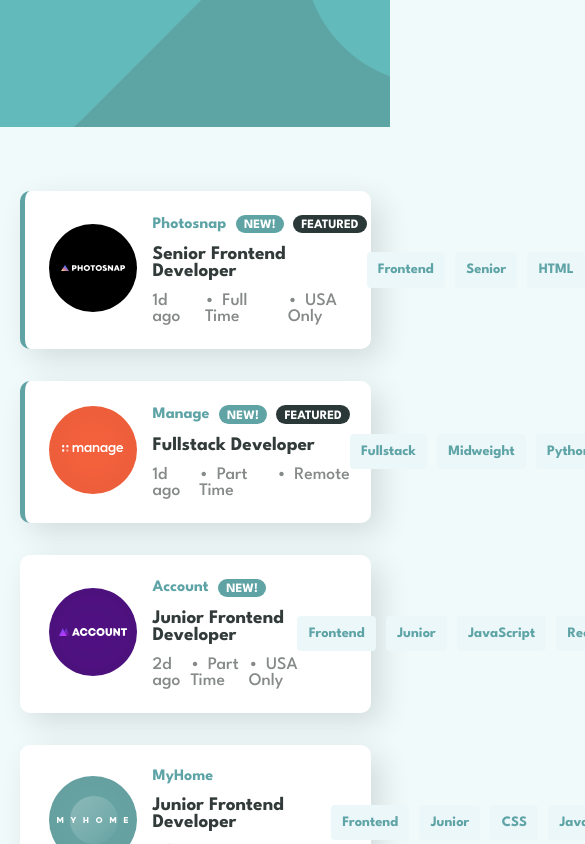
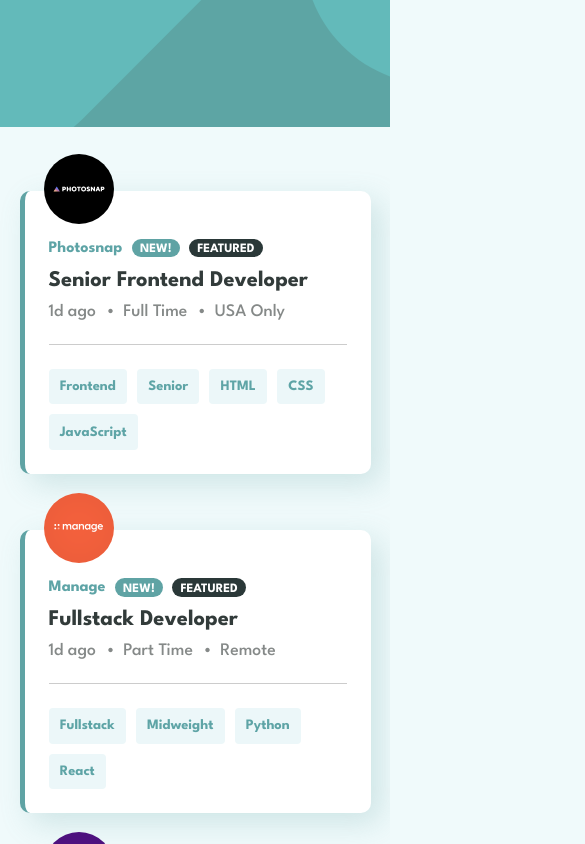
Before and after one commit to gwtpraveen/static-job-listings, a React (Create React App) app: page / in a window 390 px wide. Shown: the top 844 px of the page, 585 px wide, since content can reach past the window. Built offline with nearby package versions, Linux system fonts and the light colour scheme.

Commit message:
add mobile styles to result component

```diff
--- a/src/component/searchBar.jsx
+++ b/src/component/searchBar.jsx
@@ -1,7 +1,6 @@
 import "../style/css/searchBar.css";
 
 const SearchBar = ({filters, removeFilter, clearAllFilters}) => {
-    console.log(filters)
     return (
         <header className="searchBox">
             {filters.length > 0 && <div className="searchRow">
--- a/src/style/css/result.css
+++ b/src/style/css/result.css
@@ -8,9 +8,10 @@
   justify-content: space-between;
   background-color: #fff;
   padding: 1.5rem;
-  box-shadow: 10px 10px 30px rgba(0, 0, 0, 0.123);
+  box-shadow: 10px 10px 30px rgba(95, 163, 164, 0.2392156863);
   border-left: 5px solid #5fa3a4;
   border-radius: 10px;
+  position: relative;
 }
 .jobPost .leftSide {
   display: flex;
@@ -40,7 +41,7 @@
   background-color: #5fa3a4;
 }
 .jobPost .details .position {
-  font-size: 1.2rem;
+  font-size: 1.4rem;
   margin: 0.8rem auto;
   color: #323b3a;
 }
@@ -61,8 +62,11 @@
 .jobPost .tags {
   display: flex;
   gap: 10px;
+  justify-content: flex-end;
   font-size: 0.9rem;
   font-weight: 700;
+  flex-wrap: wrap;
+  flex-basis: 50%;
 }
 .jobPost .tags .tag {
   background-color: #ecf7f9;
@@ -76,4 +80,32 @@
   cursor: pointer;
 }
 
+@media (max-width: 900px) {
+  .jobPost {
+    flex-direction: column;
+    align-items: flex-start;
+    max-width: 400px;
+    padding-top: 3rem;
+    margin-top: 3.5rem;
+  }
+  .jobPost .leftSide {
+    margin-bottom: 1.5rem;
+  }
+  .jobPost .leftSide .logo {
+    position: absolute;
+    top: 0;
+    left: 1.2rem;
+    width: 70px;
+    transform: translateY(-50%);
+  }
+  .jobPost .leftSide .logo img {
+    width: 100%;
+  }
+  .jobPost .tags {
+    justify-content: flex-start;
+    border-top: 1px solid rgba(0, 0, 0, 0.201);
+    padding-top: 1.5rem;
+  }
+}
+
 /*# sourceMappingURL=result.css.map */
--- a/src/style/scss/result.scss
+++ b/src/style/scss/result.scss
@@ -7,9 +7,10 @@
     justify-content: space-between;
     background-color: #fff;
     padding: 1.5rem;
-    box-shadow: 10px 10px 30px rgba(0, 0, 0, 0.123);
+    box-shadow: 10px 10px 30px #5fa3a43d;
     border-left: 5px solid #5fa3a4;
     border-radius: 10px;
+    position: relative;
     .leftSide {
         display: flex;
         align-items: center;
@@ -45,7 +46,7 @@
         }
 
         .position {
-            font-size: 1.2rem;
+            font-size: 1.4rem;
             margin: .8rem auto;
             color: #323b3a;
 
@@ -73,8 +74,11 @@
     .tags {
         display: flex;
         gap: 10px;
+        justify-content: flex-end;
         font-size: .9rem;
         font-weight: 700;
+        flex-wrap: wrap;
+        flex-basis: 50%;
 
         .tag {
             background-color: #ecf7f9;
@@ -90,3 +94,34 @@
         }
     }
 }
+
+@media (max-width: 900px) {
+    .jobPost {
+        flex-direction: column;
+        align-items: flex-start;
+        max-width: 400px;
+        padding-top: 3rem;
+        margin-top: 3.5rem;
+
+        .leftSide {
+            margin-bottom: 1.5rem;
+            .logo {
+                position: absolute;
+                top: 0;
+                left: 1.2rem;
+                width: 70px;
+                transform: translateY(-50%);
+
+                img {
+                    width: 100%;
+                }
+            }
+        }
+
+        .tags {
+            justify-content: flex-start;
+            border-top: 1px solid rgba(0, 0, 0, 0.201);
+            padding-top: 1.5rem;
+        }
+    }
+}
```
